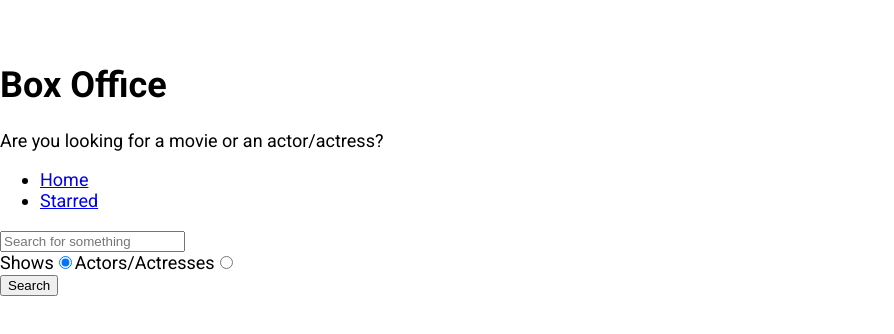
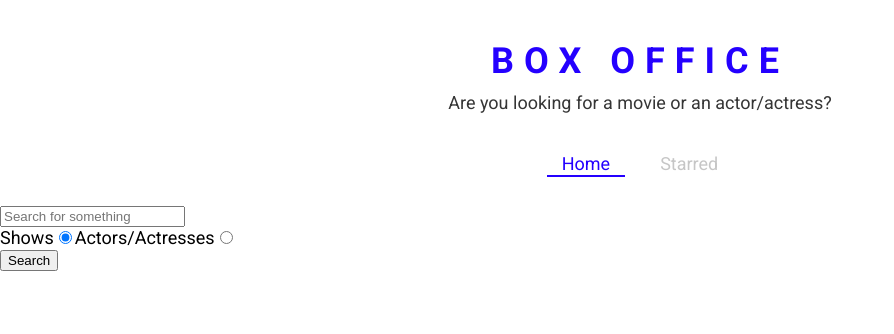
Before and after one commit to mustafak78677/box-office, a React (Create React App) app: page / in a window 1280 px wide. Shown: the top 334 px of the page, without its empty margins (0-894 px from the left). Built offline with nearby package versions, Linux system fonts and the light colour scheme.

Commit message:
defined theme for styled components and created few styled components

```diff
--- a/src/App.js
+++ b/src/App.js
@@ -1,11 +1,21 @@
 import React from "react";
 import { Switch, Route } from 'react-router-dom';
+import {ThemeProvider} from 'styled-components'
 import Home from "./pages/Home";
 import Show from "./pages/Show";
 import Starred from "./pages/Starred";
 
+const theme = {
+  mainColors: {
+    blue: '#2400ff',
+    gray: '#c6c6c6',
+    dark: '#353535',
+  },
+};
+
 function App() {
   return (
+    <ThemeProvider theme={theme}>
       <Switch>
         <Route exact path="/">
           <Home />
@@ -23,6 +33,7 @@
           This is 404 page
         </Route>
       </Switch>
+    </ThemeProvider>
   );
 
 }
--- a/src/components/Navs.js
+++ b/src/components/Navs.js
@@ -1,5 +1,6 @@
 import React from 'react';
-import {Link} from 'react-router-dom'
+import { useLocation } from 'react-router-dom';
+import { NavList, LinkStyled } from './Navs.styled';
 
 const LINKS = [
     {to: '/',text: 'Home'},
@@ -7,13 +8,18 @@
 ]
 
 const Navs = () => {
+    const location = useLocation()
     return (
         <div>
-            <ul>
-                {
-                    LINKS.map(item => (<li key={item.to}><Link to={item.to}>{item.text}</Link></li>))
+            <NavList>
+                 {
+                    LINKS.map(item => (
+                        <li key={item.to}>
+                            <LinkStyled className={item.to === location.pathname ? 'active' : ''} to={item.to}>{item.text}</LinkStyled>
+                        </li>
+                    ))
                 }
-            </ul>
+            </NavList>
         </div>
     )
 }
--- /dev/null
+++ b/src/components/Navs.styled.js
@@ -0,0 +1,41 @@
+import styled from 'styled-components'
+import { Link } from 'react-router-dom';
+
+export const NavList = styled.ul`
+  display: flex;
+  justify-content: center;
+  list-style: none;
+  margin: 0 0 30px;
+  padding: 0;
+`;
+
+export const LinkStyled = styled(Link)`
+  margin: 0 10px;
+  padding: 3px 15px;
+  position: relative;
+  text-decoration: none;
+  color: ${({ theme }) => theme.mainColors.gray};
+  &.active {
+    color: ${({ theme }) => theme.mainColors.blue};
+    &:after {
+      content: '';
+      position: absolute;
+      display: block;
+      height: 2px;
+      left: 0%;
+      bottom: 0;
+      background-color: ${({ theme }) => theme.mainColors.blue};
+      animation: slide-in 0.3s ease-in forwards;
+      @keyframes slide-in {
+        from {
+          left: 50%;
+          width: 0;
+        }
+        to {
+          left: 0%;
+          width: 100%;
+        }
+      }
+    }
+  }
+`;
--- a/src/components/Title.js
+++ b/src/components/Title.js
@@ -1,11 +1,12 @@
 import React from 'react'
+import { TitleWrapper } from './Title.styled'
 
 const Title = ({title, subtitle}) => {
     return (
-        <>
+        <TitleWrapper>
             <h1>{title}</h1>
             <p>{subtitle}</p>
-        </>
+        </TitleWrapper>
     )
 }
 
--- /dev/null
+++ b/src/components/Title.styled.js
@@ -0,0 +1,18 @@
+import styled from "styled-components";
+
+export const TitleWrapper = styled.div`
+  text-align: center;
+  margin: 0 0 40px;
+
+  h1 {
+    color: ${({ theme }) => theme.mainColors.blue};
+    letter-spacing: 10px;
+    text-transform: uppercase;
+    margin: 0 0 10px;
+  }
+
+  p {
+    color: ${({ theme }) => theme.mainColors.dark};
+    margin: 0;
+  }
+`;
```
